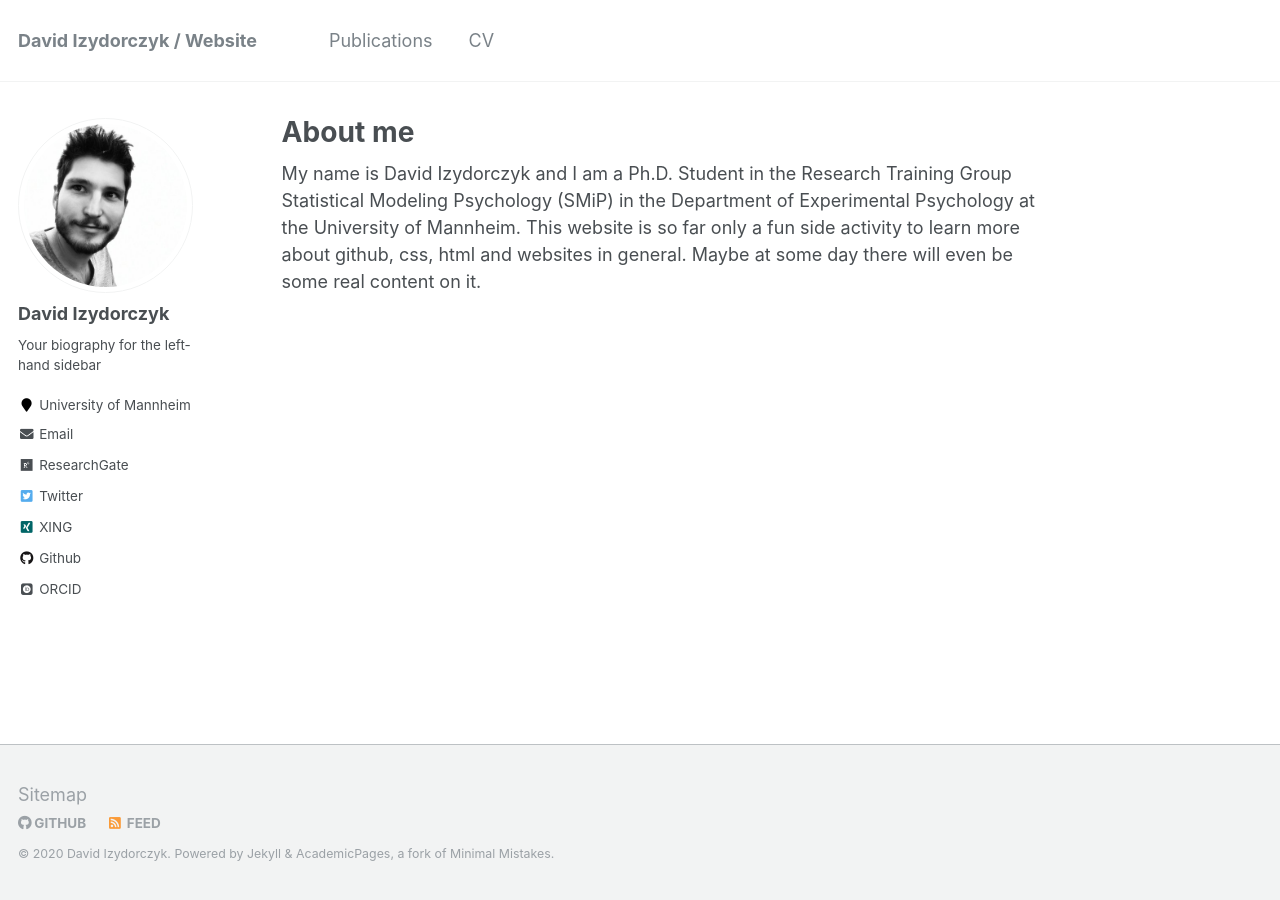
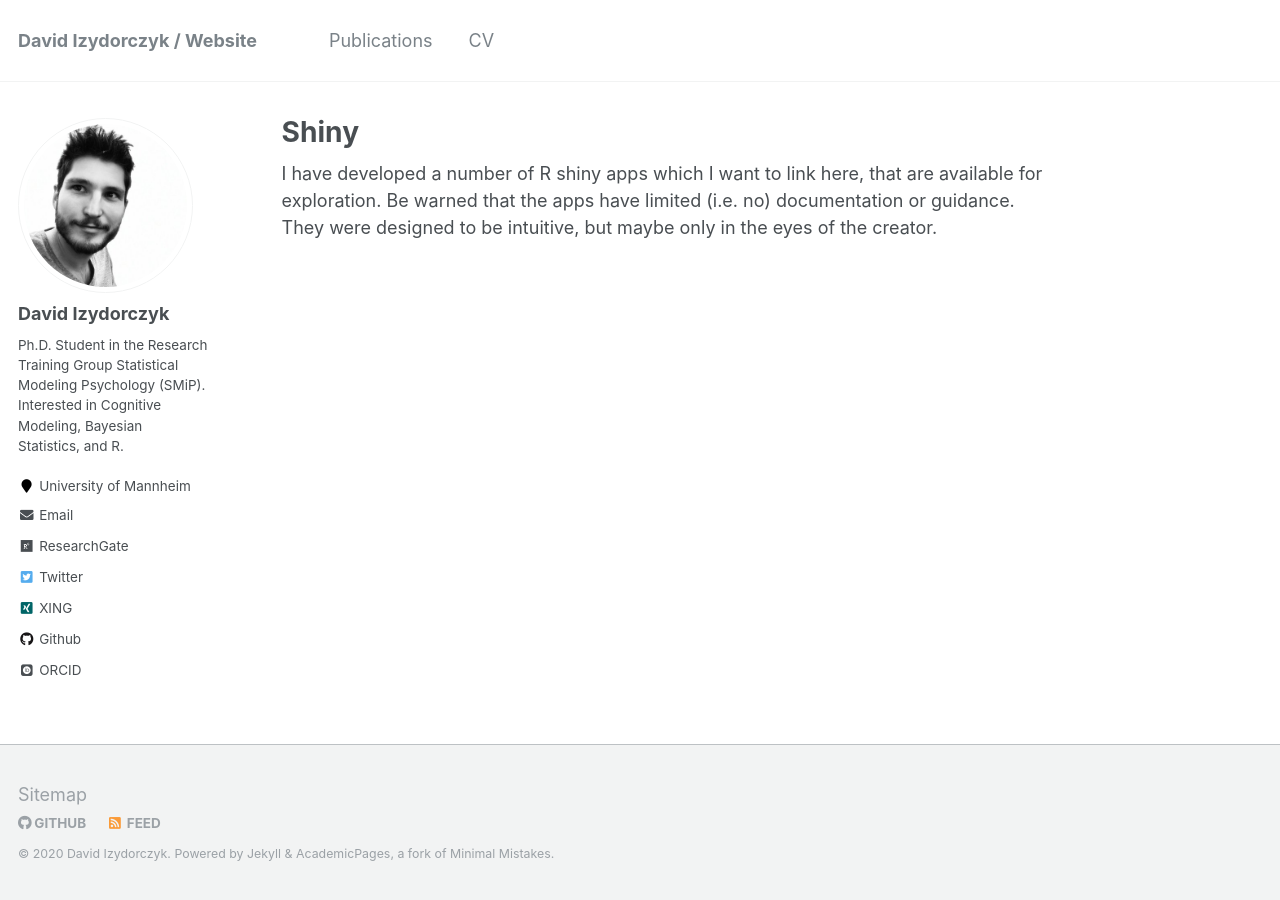
Before and after one commit to sophie-e-scharf/sophie-e-scharf.github.io, a Jekyll site: the page built from _pages/shiny.md, in a window 1280 px wide. Built offline with Jekyll 4.4.1, drawn with Linux system fonts in a browser that asks for light colours; some web fonts are replaced.

Commit message:
Added Shiny page + short Bio

```diff
--- a/_config.yml
+++ b/_config.yml
@@ -13,7 +13,7 @@ plugins:             [jekyll-paginate, jekyll-sitemap, jekyll-feed, jekyll-seo-t
 author:
   name             : "David Izydorczyk"
   avatar           : "profile.jpg"
-  bio              : "Your biography for the left-hand sidebar"
+  bio              : "Ph.D. Student in the Research Training Group Statistical Modeling Psychology (SMiP). Interested in Cognitive Modeling, Bayesian Statistics, and R."
   location         : "University of Mannheim"
   email            : "izydorczyk@uni-mannheim.de"
   researchgate     : "https://www.researchgate.net/profile/David_Izydorczyk2"
--- /dev/null
+++ b/_pages/shiny.md
@@ -0,0 +1,12 @@
+---
+permalink: /
+title: "Shiny"
+excerpt: "Shiny"
+author_profile: true
+redirect_from:
+  - /shiny/
+  - /shiny.html
+---
+
+
+I have developed a number of R shiny apps which I want to link here,  that are available for exploration. Be warned that the apps have limited (i.e. no) documentation or guidance. They were designed to be intuitive, but maybe only in the eyes of the creator.
```
